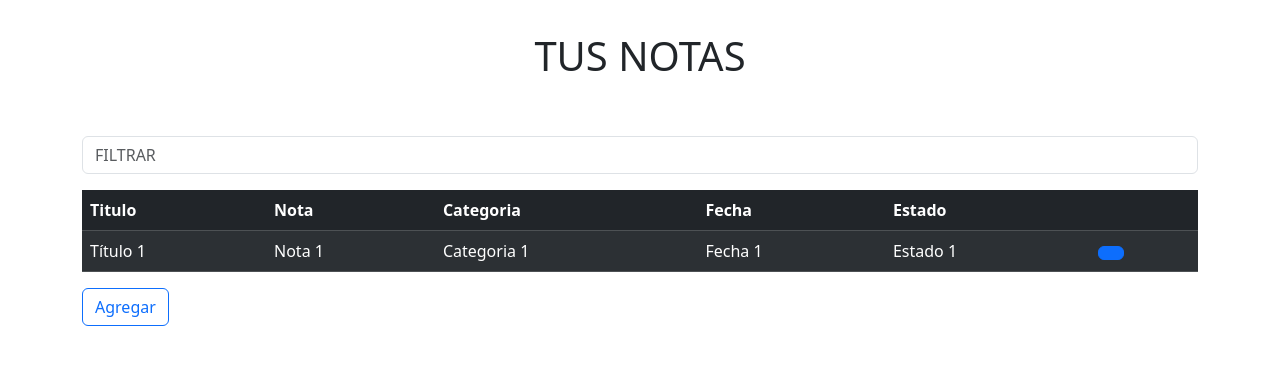
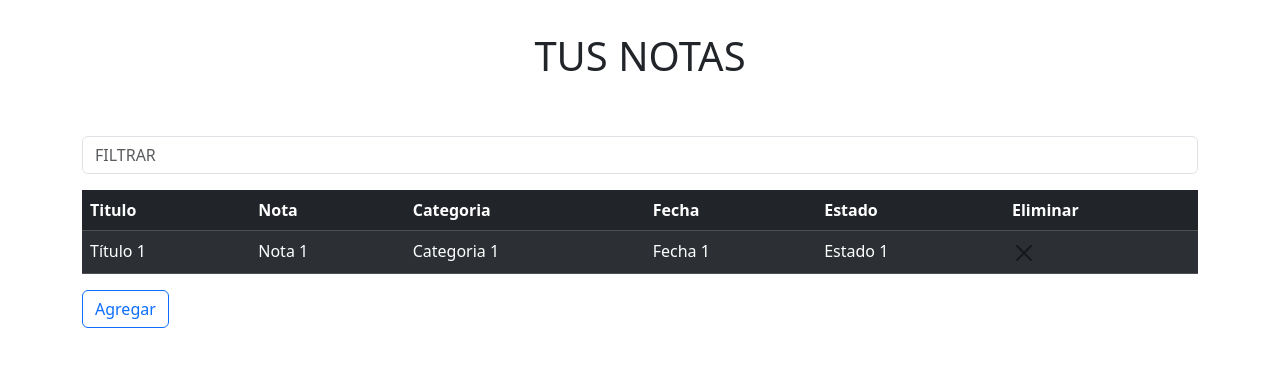
Before and after one commit to DanielCondia/proyecto-U-quinto, a PHP site: page / in a window 1280 px wide. Shown: the part 56-423 px from the top of the page. Run offline with PHP 8.4, Linux system fonts and the light colour scheme; some libraries are stand-ins or nearby versions.

Commit message:
:sparkles: Se agrega X al boton

```diff
--- a/trabajo_1/index.php
+++ b/trabajo_1/index.php
@@ -68,7 +68,7 @@ if ($_SERVER['REQUEST_METHOD'] === 'POST') {
                             <th>Categoria</th>
                             <th>Fecha</th>
                             <th>Estado</th>
-                            <th></th>
+                            <th>Eliminar</th>
                         </tr>
                     </thead>
                     <tbody class="contenidobusqueda">
@@ -79,7 +79,7 @@ if ($_SERVER['REQUEST_METHOD'] === 'POST') {
 							<td>Fecha 1</td>
 							<td>Estado 1</td>
                             <td>
-                                <button type="button" class="btn btn-primary" id="eliminar">
+                                <button type="button" class="btn btn-close" id="eliminar">
                                     <span class="glyphicon glyphicon-remove-sign"></span>
                                 </button>
                             </td>
```
Also changed, not shown: 1 other file.
